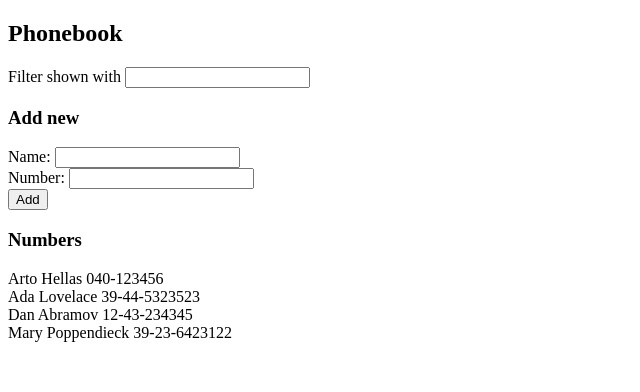
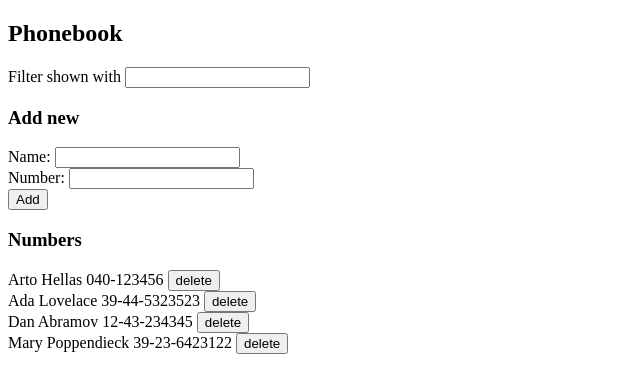
Before and after one commit to aukfil/fullstack-course, a React (Vite) app in the folder part2/phonebook/: page / in a window 1280 px wide. Shown: the top 392 px of the page, without its empty margins (0-640 px from the left). Built offline with nearby package versions, Linux system fonts and the light colour scheme; data requests are answered from the project's data file.

Commit message:
Add solution to 2.14

```diff
--- a/part2/phonebook/db.json
+++ b/part2/phonebook/db.json
@@ -1,22 +1,22 @@
 {
   "persons": [
     {
-      "id": 1,
+      "id": "1",
       "name": "Arto Hellas",
       "number": "040-123456"
     },
     {
-      "id": 2,
+      "id": "2",
       "name": "Ada Lovelace",
       "number": "39-44-5323523"
     },
     {
-      "id": 3,
+      "id": "3",
       "name": "Dan Abramov",
       "number": "12-43-234345"
     },
     {
-      "id": 4,
+      "id": "4",
       "name": "Mary Poppendieck",
       "number": "39-23-6423122"
     }
--- a/part2/phonebook/src/App.jsx
+++ b/part2/phonebook/src/App.jsx
@@ -1,4 +1,5 @@
 import { useState, useEffect } from 'react'
+import axios from 'axios'
 import noteService from './services/persons'
 
 // Filter component
@@ -24,9 +25,12 @@ const PersonForm = ({ addName, newName, handleNameChange, newNumber, handleNumbe
 )
 
 // Persons rendering component
-const Persons = ({ personsToShow }) => (
+const Persons = ({ personsToShow, deletePerson }) => (
   <div>
-    {personsToShow.map(person => <div key={person.id}>{person.name} {person.number}</div>)}
+    {personsToShow.map(person =>
+    <div key={person.id}>
+      {person.name} {person.number} <button onClick={() => deletePerson(person.id)}> delete </button>
+    </div>)}
   </div>
 )
 
@@ -77,6 +81,22 @@ const App = () => {
     }
   }
 
+  // Event handler for the delete person button event (onClick)
+  const deletePerson = (id) => {
+    const url = `http://localhost:3001/persons/${id}`
+    const personToDelete = persons.find(person => person.id === id)
+
+    if (window.confirm(`Do you really want to delete ${personToDelete.name}?`)) {
+
+    axios.delete(url)
+      .then(response => {
+        setPersons(persons.filter(person => person.id !== response.data.id))
+      })
+
+    }
+
+  }
+
   // Event handler for synchronising every change to the input with the newName state
   const handleNameChange = (event) => {
     setNewName(event.target.value)
@@ -113,7 +133,10 @@ const App = () => {
 
       <h3>Numbers</h3>
 
-      <Persons personsToShow={personsToShow} />
+      <Persons
+        personsToShow={personsToShow}
+        deletePerson={deletePerson}
+      />
 
     </div>
   )
```
Also changed, not shown: part2/phonebook/db-backup.json (added, +24 -0 lines).
